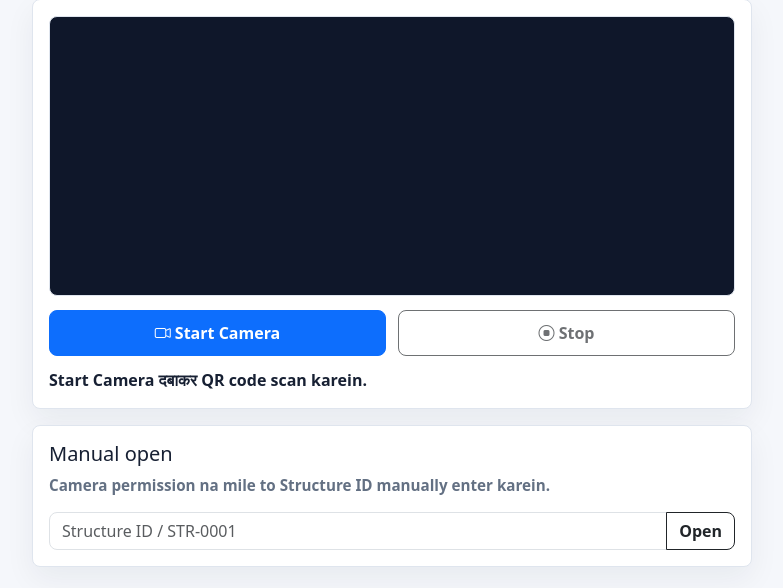
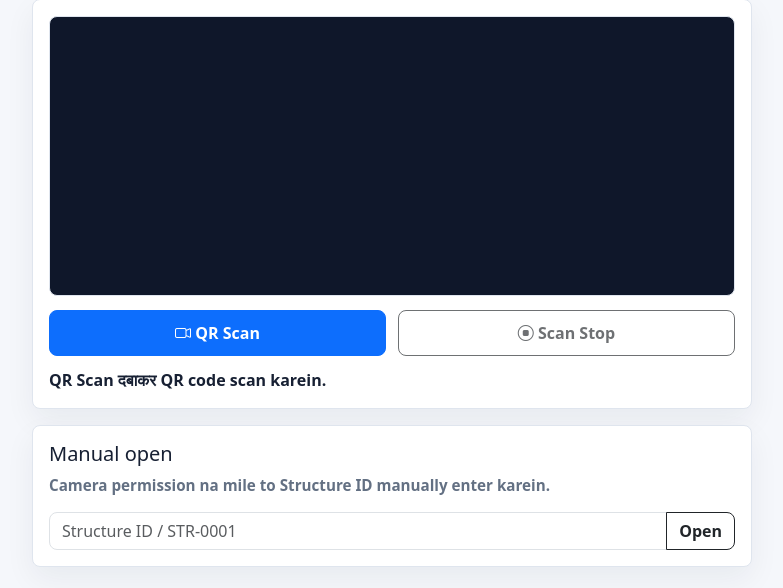
Before and after one commit to sanjay9920/qaqc-structure-checklist, a Python web app: template templates/scanner.html in a window 1280 px wide. Shown: the part 176-764 px from the top of the page, without its empty margins (248-1031 px from the left). Run offline with Jinja, Linux system fonts and the light colour scheme; the template is opened without the code that fills it, so the values that code supplies are empty; some libraries are stand-ins or nearby versions.

Commit message:
Rename scanner action buttons

```diff
--- a/static/js/scanner.js
+++ b/static/js/scanner.js
@@ -109,7 +109,7 @@
     }
     isScanning = false;
     startButton.removeAttribute("disabled");
-    setStatus("Scanner stopped.", "text-muted");
+    setStatus("Scan stopped.", "text-muted");
   }
 
   startButton.addEventListener("click", startScanner);
--- a/templates/scanner.html
+++ b/templates/scanner.html
@@ -15,14 +15,14 @@
     <div class="scanner-actions">
       <button id="startScanner" class="btn btn-primary" type="button">
         <i class="bi bi-camera-video" aria-hidden="true"></i>
-        Start Camera
+        QR Scan
       </button>
       <button id="stopScanner" class="btn btn-outline-dark" type="button" disabled>
         <i class="bi bi-stop-circle" aria-hidden="true"></i>
-        Stop
+        Scan Stop
       </button>
     </div>
-    <p id="scannerStatus" class="scanner-status mb-0">Start Camera दबाकर QR code scan karein.</p>
+    <p id="scannerStatus" class="scanner-status mb-0">QR Scan दबाकर QR code scan karein.</p>
   </section>
 
   <section class="scanner-panel">
```
